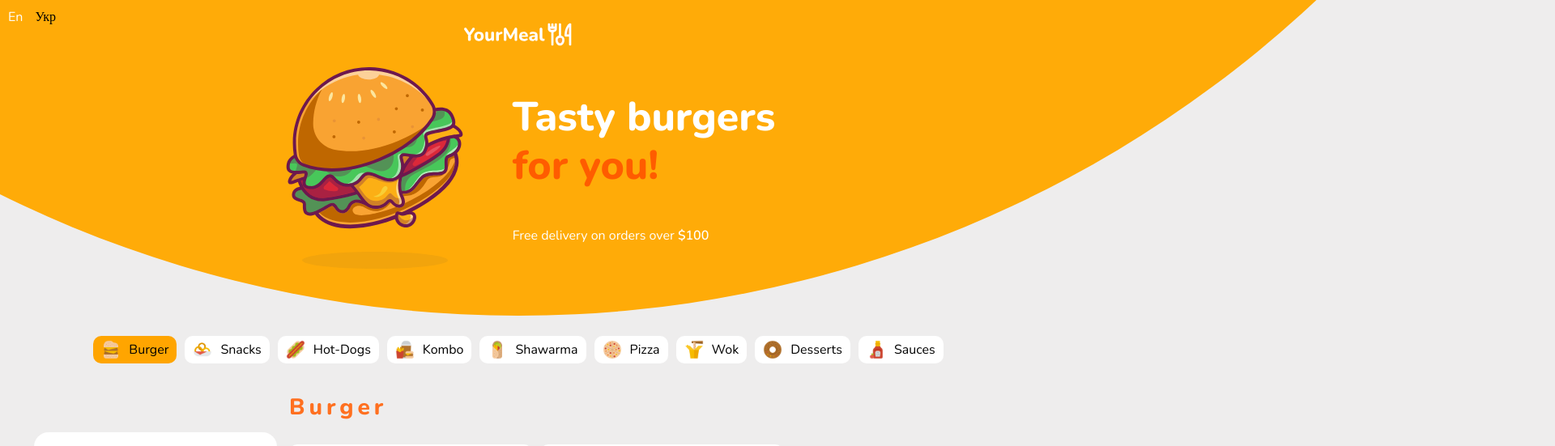
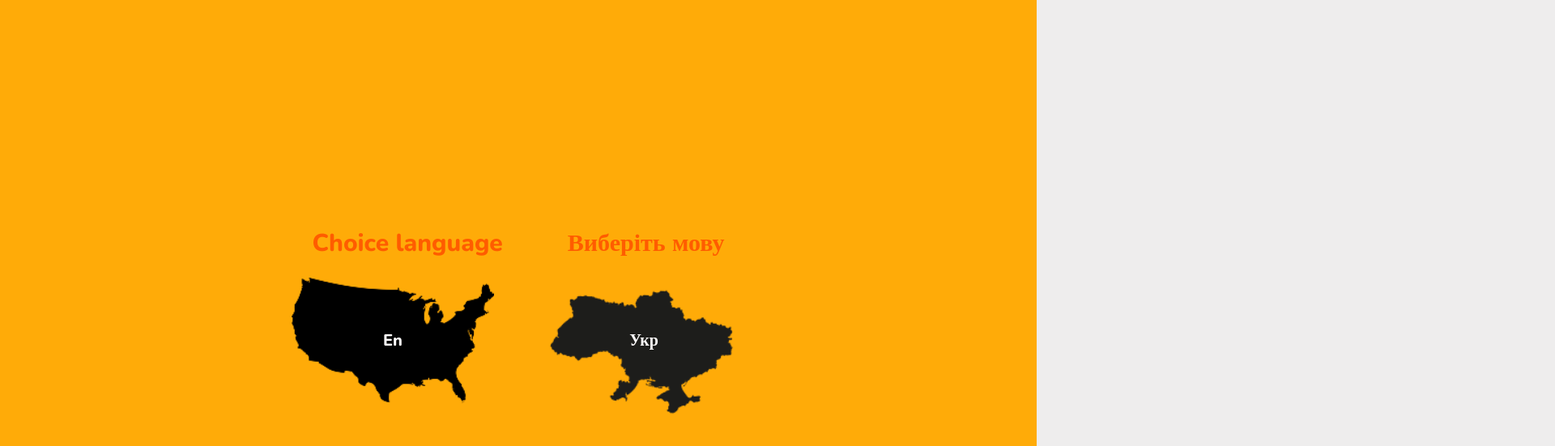
Before and after one commit to denshaver/denys-burger, a React (Vite) app: page / in a window 1280 px wide. Shown: the top 551 px of the page at 81% size, 1920 px wide, since content can reach past the window. Built offline with nearby package versions, Linux system fonts and the light colour scheme.

Commit message:
add choice lng page

```diff
--- a/src/App.jsx
+++ b/src/App.jsx
@@ -1,4 +1,4 @@
-import { useState } from "react";
+import { useEffect, useState } from "react";
 import { Cart } from "./components/Cart/Cart";
 import { ModalWindow } from "./components/ModalWindow/ModalWindow";
 import { useSelector } from "react-redux";
@@ -6,28 +6,32 @@ import { Head } from "./components/NavMenu/Head";
 import { Footers } from "./components/Footers/Footers";
 import { Products } from "./components/Products/Products";
 import Logo from "./components/Header/Logos";
-
-// import i18next from "i18next";
+import i18next from "i18next";
 import { useTranslation } from "react-i18next";
 import { Suspense } from "react";
+import { LngChoice } from "./components/LngChoice/LngChoice";
+// import LanguageToggle from "./components/Header/LanguageToggle";
 
 function App() {
-  const { t, i18n } = useTranslation();
+  const { t } = useTranslation();
   const [category, setCategory] = useState("sku_id_1");
   const isOpen = useSelector((state) => state.modal.isOpen);
+  const[language, setLanguage] = useState(true);
 
-
-  const changeLanguage = () => {
-    if (i18n.language === "en") {
-      i18next.changeLanguage("ua");
-    } else {
-      i18next.changeLanguage("en");
-    }
-  };
+const choiceLanguage = () => {
+  setLanguage(prev =>!prev);
+}
+console.log(language);
 
   return (
     <Suspense fallback={<div>Loading...</div>}>
-      {isOpen && <ModalWindow t={t} />}
+     {language
+     ?<LngChoice t={t}
+     choiceLanguage={choiceLanguage}
+     />
+
+     :<>
+     {isOpen && <ModalWindow t={t} />}
       <div className="container">
         <header>
           <Logo t={t} />
@@ -39,6 +43,7 @@ function App() {
         </main>
         <Footers t={t} />
       </div>
+     </>}
     </Suspense>
   );
 }
--- a/src/components/Header/LanguageToggle.jsx
+++ /dev/null
@@ -1,23 +0,0 @@
-import React, { useState} from 'react';
-import { useTranslation } from 'react-i18next';
-
-const LanguageToggle = () => {
-    const [lngEn, setLngEn] = useState("en");
-  const { i18n } = useTranslation();
-
-  const handleLanguageChange = (lng) => {
-    i18n.changeLanguage(lng);
-    setLngEn(prev => !prev);
-  };
-
-
-
-  return (
-    <div className='lng-toggle' >
-      <button className={lngEn?'lng-a lng-b':'lng-b'} onClick={() => handleLanguageChange('en')}>En</button>
-      <button className={!lngEn?'lng-a lng-b':'lng-b'} onClick={() => handleLanguageChange('uk')}>Укр</button>
-    </div>
-  );
-};
-
-export default LanguageToggle;
--- a/src/components/Header/Logos.jsx
+++ b/src/components/Header/Logos.jsx
@@ -1,16 +1,12 @@
 import React from "react";
 import "./headerStyling.css";
-import ButtonsLang from "./LanguageToggle"
 
 const Logos = ({t}) => {
   return (
     <div className="burger-logo-header">
 
       <div className="burger-circle"></div>
-       <div className="lng">
-       <ButtonsLang />
-       </div>
-      <div className="logo-burger-img">
+        <div className="logo-burger-img">
         <img src="./img/logo/h1-text.svg" alt="" />
         <img src="./img/logo/h1.svg" alt="" />
       </div>
--- a/src/components/Header/headerStyling.css
+++ b/src/components/Header/headerStyling.css
@@ -89,36 +89,3 @@
   font-weight: 600;
   line-height: normal;
 }
-/* .lng{
-  position: absolute;
-  left: 50px;
-} */
-.lng-toggle{
-  position: absolute;
-  left: 10px;
-  margin-top: 10px;
- display: flex;
- align-items: center;
- justify-content: center;
- gap: 15px;
-
-}
-
-.lng-b{
-
-  border: none;
-  font-family: Nunito;
-  font-size: 16px;
-  font-style: normal;
-  font-weight: 400;
-  line-height: normal;
-  color: #000;
-  cursor: pointer;
-  background-color: #ffab08;
-}
-.lng-b:hover{
-  color: #fff;
-}
-.lng-a{
-  color: #fff;
-}
--- /dev/null
+++ b/src/components/LngChoice/LngChoice.css
@@ -0,0 +1,62 @@
+#lng-choice{
+    display: flex;
+    flex-direction: column;
+    align-items: center;
+    justify-content: center;
+
+    width: 100%;
+    height: 100vh;
+    background-color: #ffab08;
+
+}
+.lng-t{
+    display: flex;
+
+    align-items: center;
+    justify-content: center;
+    gap: 80px;
+}
+
+.lng-t>h2{
+    font-family: Nunito;
+    font-size: 30px;
+    font-style: normal;
+    font-weight: 800;
+    line-height: normal;
+    color: #ff5c00;
+}
+
+.lng-toggle{
+
+    display: flex;
+    align-items: center;
+    justify-content: center;
+    gap: 60px;
+}
+
+.lng-b{
+    background-color:inherit;
+    border: none;
+    color: #fdfbfb;
+    font-family: Nunito;
+    font-size: 20px;
+    font-style: normal;
+    font-weight: 800;
+    line-height: normal;
+    cursor: pointer;
+    width: 250px;
+    height: 200px;
+}
+.lng-b:hover{
+    color: #fff;
+}
+.lng-b-uk{
+background-image: url(../../../public/img/uk.png);
+background-size: 100%;
+}
+.lng-b-en{
+background-image: url(../../../public/img/en.png);
+background-size: 100%;
+background-repeat: no-repeat;
+background-position: center;
+}
--- /dev/null
+++ b/src/components/LngChoice/LngChoice.jsx
@@ -0,0 +1,37 @@
+import React, { useState } from "react";
+import "./LngChoice.css";
+import { useTranslation } from "react-i18next";
+
+export const LngChoice = ({ choiceLanguage }) => {
+  const [lngEn, setLngEn] = useState("en");
+  const { i18n } = useTranslation();
+
+  const handleLanguageChange = (lng) => {
+    i18n.changeLanguage(lng);
+    choiceLanguage();
+    setLngEn((prev) => !prev);
+  };
+
+  return (
+    <div id="lng-choice">
+      <div className="lng-t">
+        <h2>Choice language</h2>
+        <h2>Виберіть мову</h2>
+      </div>
+      <div className="lng-toggle">
+        <button
+          className="lng-b lng-b-en"
+          onClick={() => handleLanguageChange("en")}
+        >
+          En
+        </button>
+        <button
+          className="lng-b lng-b-uk"
+          onClick={() => handleLanguageChange("uk")}
+        >
+          Укр
+        </button>
+      </div>
+    </div>
+  );
+};
```
Also changed, not shown: public/img/en.png (added), public/img/uk.png (added).
